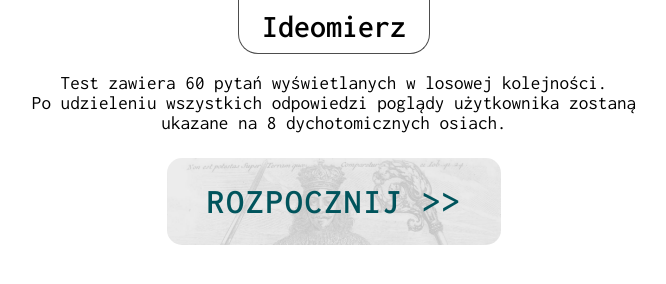
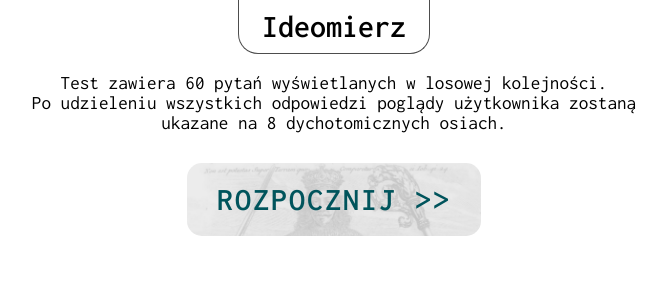
Before and after one commit to ideomierz/ideomierz.github.io, a plain HTML site: page index.html in a window 1280 px wide. Shown: the whole page, without its empty margins (306-972 px from the left). Drawn offline with Linux system fonts and the light colour scheme.

Commit message:
Update style.css

```diff
--- a/style.css
+++ b/style.css
@@ -6,6 +6,10 @@
 	.l, .r {
 		font-size: 0.9em;
 	}
+	.intro, #questionnr, .back, .feedback a {
+		font-size: 1em;
+	}
+
 }
 
 html, body, h1 {
@@ -56,8 +60,8 @@ div.bb {
 	background-position: center top;
 	background-size: cover;
 	border-radius: 15px;
-	padding: 25px 40px 25px 40px;
-	font-size: 2.2em;
+	padding: 20px 30px 20px 30px;
+	font-size: 2em;
 	font-weight: 600;
 	letter-spacing: 2px;
 	text-decoration: none;
```
